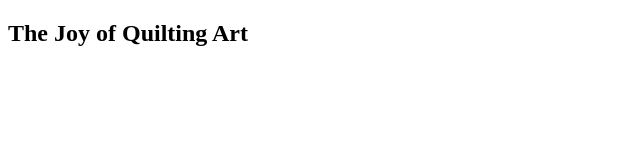
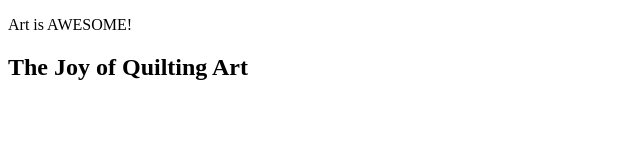
Before and after one commit to laylar/joyofquiltingart, a website: page index.html in a window 1280 px wide. Shown: the whole page, without its empty margins (0-640 px from the left). Drawn offline with Linux system fonts and the light colour scheme.

Commit message:
art awesome

```diff
--- a/index.html
+++ b/index.html
@@ -4,6 +4,7 @@
 <head>
     <meta charset="utf-8" />
     <title>The Joy of Quilting Art</title>
+    <p>Art is AWESOME!</p>
 </head>
 <body>
     <header>
```
